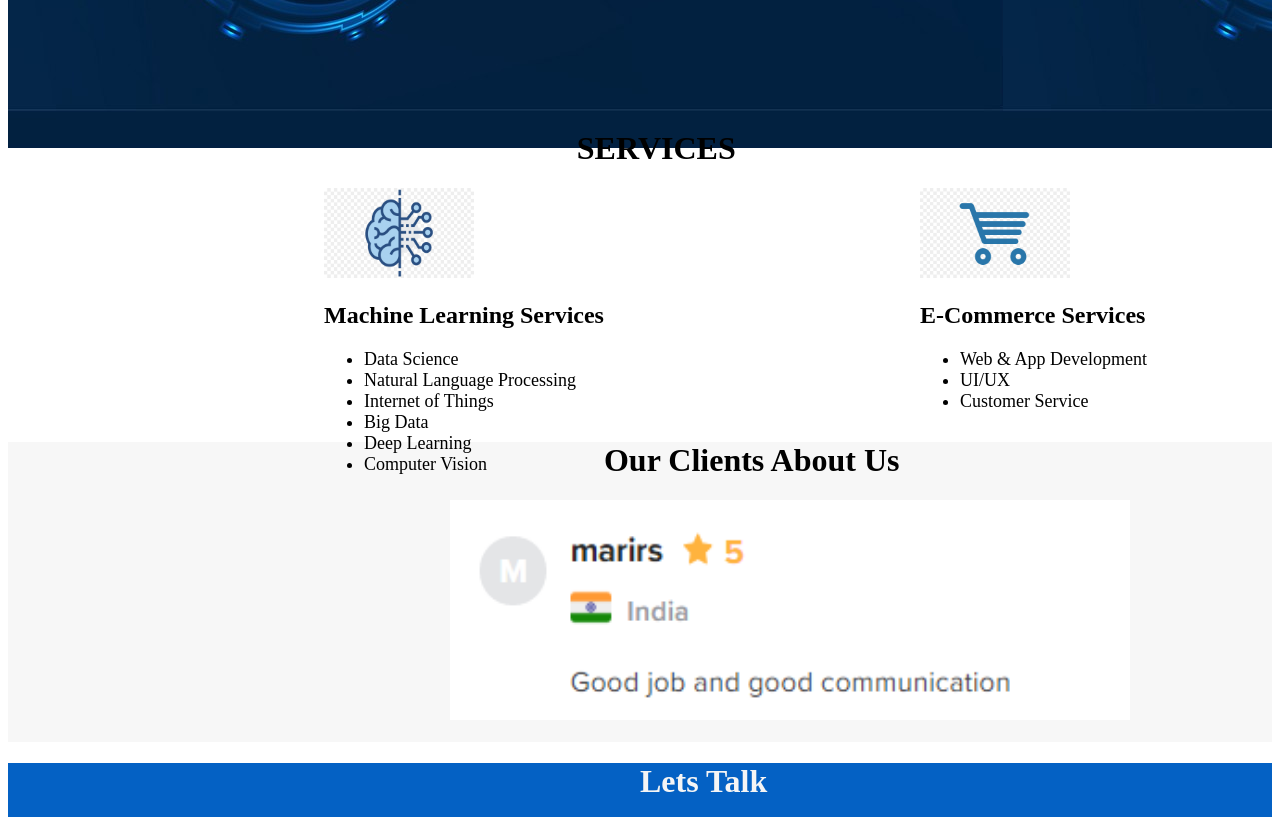
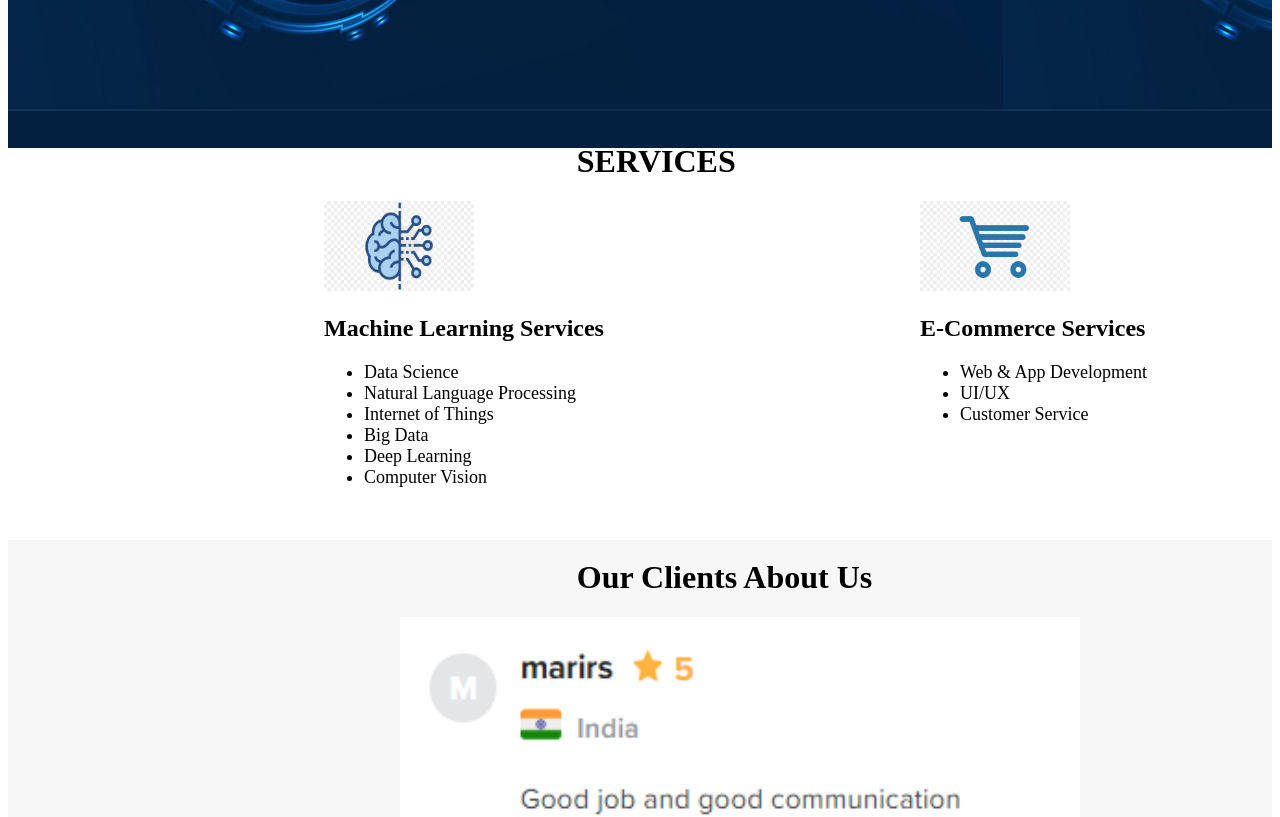
Before and after one commit to arsamawan/Miz-Corporate, an Angular app: page /footer in a window 1280 px wide. Shown: the part 480-1297 px from the top of the page. Built offline with nearby package versions, Linux system fonts and the light colour scheme.

Commit message:
Reponsiveness Margins Added

```diff
--- a/src/app/main/main.component.css
+++ b/src/app/main/main.component.css
@@ -16,6 +16,7 @@
 }
 .service-main h1{
   padding-left: 45%;
+  padding-top: 1%;
 }
 .service-main div {
   float: left;
@@ -29,15 +30,16 @@
   font-size: large;
 }
 .feedback{
-  height:300px;
+  margin-top: 250px;
+  height:350px;
   background-color: #f7f7f7;
 }
 .feedback h1{
-  margin-top: 12%;
   padding-left: 45%;
+  padding-top: 1.5%;
 }
 .feedback img{
- margin-left: 35%;
+ margin-left: 31%;
   width:680px;
   height: 220px;
 }
@@ -86,3 +88,21 @@ margin-left: 40%;
   height: 5vh;
   color: #dddddd;
 }
+
+
+/*
+Responsiveness for Laptops*/
+@media screen and (max-width: 1632px) {}
+@media screen and (max-width: 1536px) {}
+@media screen and (max-width: 1440px) {}
+@media screen and (max-width: 1344px) {}
+
+/*Responsiveness for Tablets*/
+@media screen and (max-width: 1024px) {}
+@media screen and (max-width: 770px) {}
+
+
+/*Responsiveness for Phones*/
+@media screen and (max-width: 375px) {}
+@media screen and (max-width: 414px) {}
+@media screen and (max-width: 360px) {}
```
Also changed, not shown: src/app/footer/footer.component.css (+18 -0 lines), src/app/header/header.component.css (+18 -0 lines).
